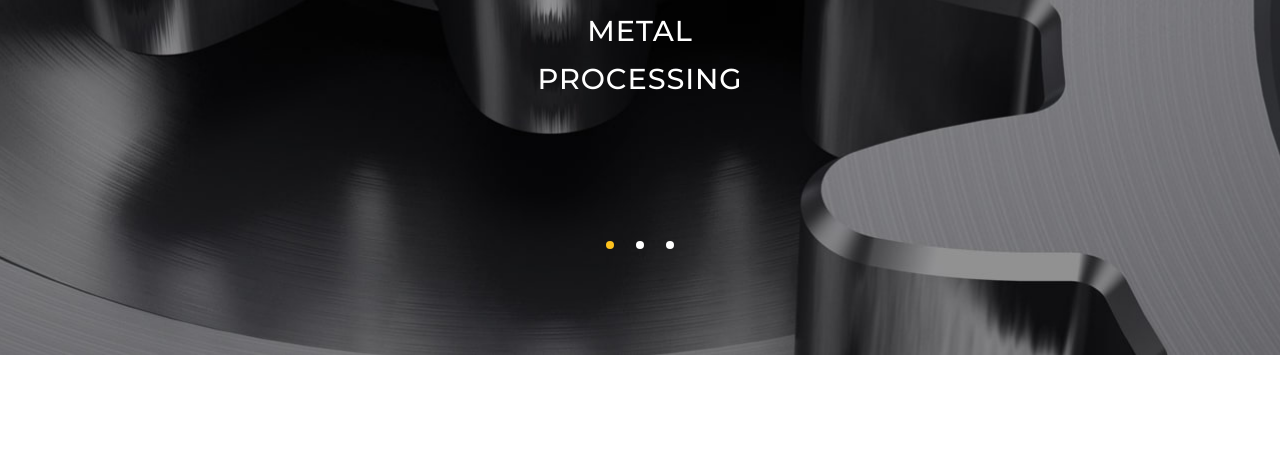
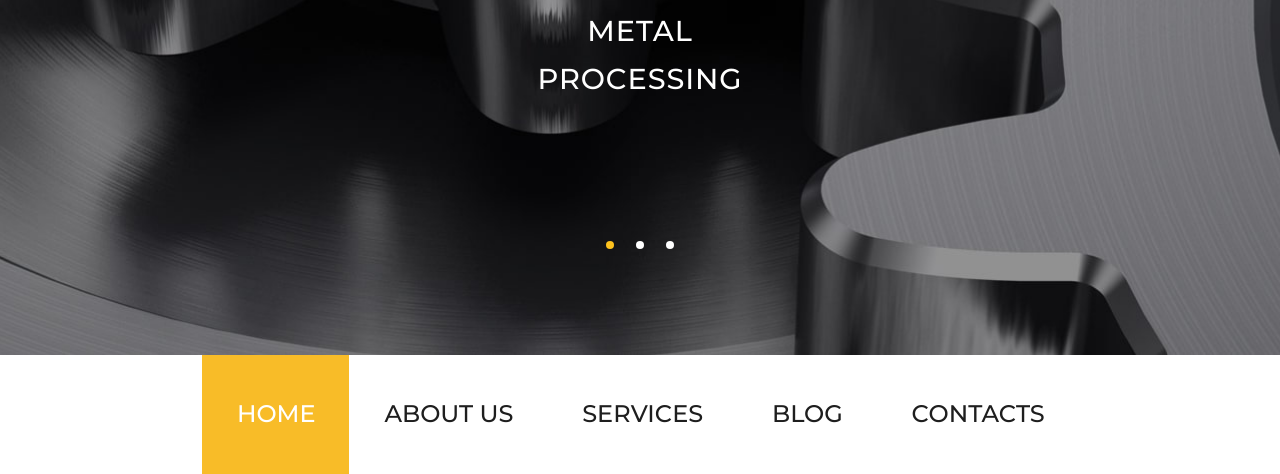
Before and after one commit to HL-Dz/proindustry, a plain HTML site: page index.html in a window 1280 px wide. Shown: the part 618-1092 px from the top of the page. Before the commit the page ends 973 px from the top, so only its background shows below. Drawn offline with Linux system fonts and the light colour scheme.

Commit message:
feat: add template for navigation

```diff
--- a/css/base/base.css
+++ b/css/base/base.css
@@ -14,6 +14,9 @@
   /* Size */
   --upper: uppercase;
   --circle-size: 8;
+
+  /* Animation */
+  --tran: 0.5s;
 }
 
 html {
--- /dev/null
+++ b/css/components/navigation.css
@@ -0,0 +1,41 @@
+.nav__list {
+  display: flex;
+  flex-wrap: wrap;
+  justify-content: center;
+}
+
+.nav__item_active .nav__link{
+  background: var(--orange-color);
+  color: var(--white-color);
+}
+
+.nav__link {
+  position: relative;
+  display: inline-flex;
+  font-size: 1.5em;
+  padding: 1.98em 1.4em 1.85em 1.47em;
+  font-weight: 500;
+  text-transform: var(--upper);
+  color: var(--dark-color);
+  transition: all 0.3s ease-in-out;
+}
+
+.nav__link::before {
+  content: '';
+  position: absolute;
+  left: 0;
+  top: -100%;
+  width: 100%;
+  height: 100%;
+  background: var(--orange-color);
+  transition: all var(--tran) ease;
+  z-index: -1;
+}
+
+.nav__link:hover {
+  color: var(--white-color);
+}
+
+.nav__link:hover::before {
+  top: 0;
+}
--- a/css/main.css
+++ b/css/main.css
@@ -8,6 +8,7 @@
 
 /* Components */
 @import "components/proindustry.css";
+@import "components/navigation.css";
 
 /* Media */
 @import "media/laptop.css";
--- a/index.html
+++ b/index.html
@@ -9,6 +9,7 @@
 </head>
 <body>
 
+  <!-- Proindustry -->
   <section class="proindustry">
     <header class="header">
       <div class="container">
@@ -41,6 +42,32 @@
       </div>
     </div>
   </section>
+
+  <!-- Navigation -->
+  <nav class="nav">
+    <div class="container">
+      <div class="nav__wrap">
+        <ul class="nav__list">
+          <li class="nav__item nav__item_active">
+            <a href="#" class="nav__link">Home</a>
+          </li>
+          <li class="nav__item">
+            <a href="#" class="nav__link">About us</a>
+          </li>
+          <li class="nav__item">
+            <a href="#" class="nav__link">Services</a>
+          </li>
+          <li class="nav__item">
+            <a href="#" class="nav__link">Blog</a>
+          </li>
+          <li class="nav__item">
+            <a href="#" class="nav__link">Contacts</a>
+          </li>
+        </ul>
+      </div>
+    </div>
+  </nav>
+
   <script src="index.js"></script>
 </body>
 </html>
```
